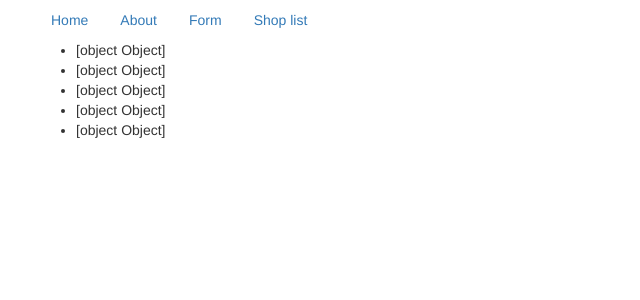
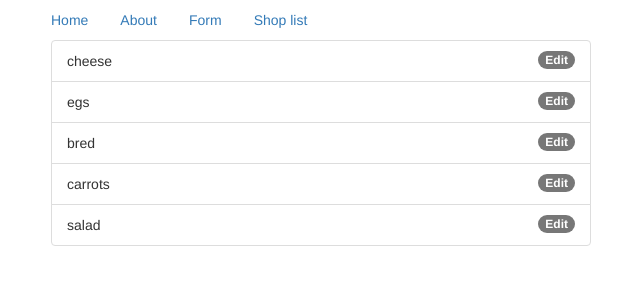
Before and after one commit to JarekKos/ng-demo, an Angular app: page /shop-list in a window 1280 px wide. Shown: the top 300 px of the page, without its empty margins (34-674 px from the left). Built offline with nearby package versions, Linux system fonts and the light colour scheme.

Commit message:
* adding Edit component to shop list feature

```diff
--- /dev/null
+++ b/src/app/shop-list/componets/edit/edit.component.html
@@ -0,0 +1,3 @@
+<div>
+  {{item$[0].name}}
+</div>
--- /dev/null
+++ b/src/app/shop-list/componets/edit/edit.component.ts
@@ -0,0 +1,27 @@
+import { Component, OnInit } from '@angular/core';
+import { ActivatedRoute, ParamMap } from '@angular/router';
+import { Observable } from 'rxjs/Observable';
+import 'rxjs/add/operator/switchMap';
+import 'rxjs/add/operator/filter';
+
+import { ShopList } from '../../services/shopList';
+
+@Component({
+  selector: 'app-edit',
+  templateUrl: './edit.component.html',
+  styleUrls: ['./edit.component.css']
+})
+export class EditComponent implements OnInit {
+  item$;
+
+  constructor(private route: ActivatedRoute, private shopList: ShopList) { }
+
+  ngOnInit() {
+    this.route.paramMap.subscribe((params: ParamMap) => {
+      this.shopList.getList().subscribe(items => {
+        this.item$ = items.filter(item => item.id === +params.get('id'));
+      });
+    });
+  }
+
+}
--- a/src/app/shop-list/componets/list/list.component.html
+++ b/src/app/shop-list/componets/list/list.component.html
@@ -1,3 +1,11 @@
-<ul>
-  <li *ngFor="let item of items$ | async">{{item}}</li>
-</ul>
+<div class="col-xs-6">
+  <ul class="list-group">
+    <li class="list-group-item" *ngFor="let item of items$ | async">
+      <span class="badge" role="button" [routerLink]="'edit/' + item.id">Edit</span>
+      {{item.name}}
+    </li>
+  </ul>
+</div>
+<div class="col-xs-6">
+  <router-outlet></router-outlet>
+</div>
--- a/src/app/shop-list/componets/list/list.component.ts
+++ b/src/app/shop-list/componets/list/list.component.ts
@@ -8,7 +8,7 @@ import { Observable } from 'rxjs/Observable';
   styleUrls: ['./list.component.css']
 })
 export class ListComponent implements OnInit {
-  items$: Observable<String[]>
+  items$: Observable<Array<{id, name}>>;
 
   constructor(private shopList: ShopList) { }
 
--- a/src/app/shop-list/shop-list.module.ts
+++ b/src/app/shop-list/shop-list.module.ts
@@ -3,6 +3,7 @@ import { CommonModule } from '@angular/common';
 
 import { ShopListRoutingModule } from './shop-list-routing.module';
 import { ListComponent } from './componets/list/list.component';
+import { EditComponent } from './componets/edit/edit.component';
 import { ShopList } from './services/shopList';
 
 
@@ -12,7 +13,7 @@ import { ShopList } from './services/shopList';
     CommonModule,
     ShopListRoutingModule,
   ],
-  declarations: [ListComponent],
+  declarations: [ListComponent, EditComponent],
   providers: [ShopList]
 })
 export class ShopListModule { }
```
Also changed, not shown: src/app/shop-list/shop-list-routing.module.ts (+8 -1 lines), src/app/shop-list/componets/edit/edit.component.css (added).
